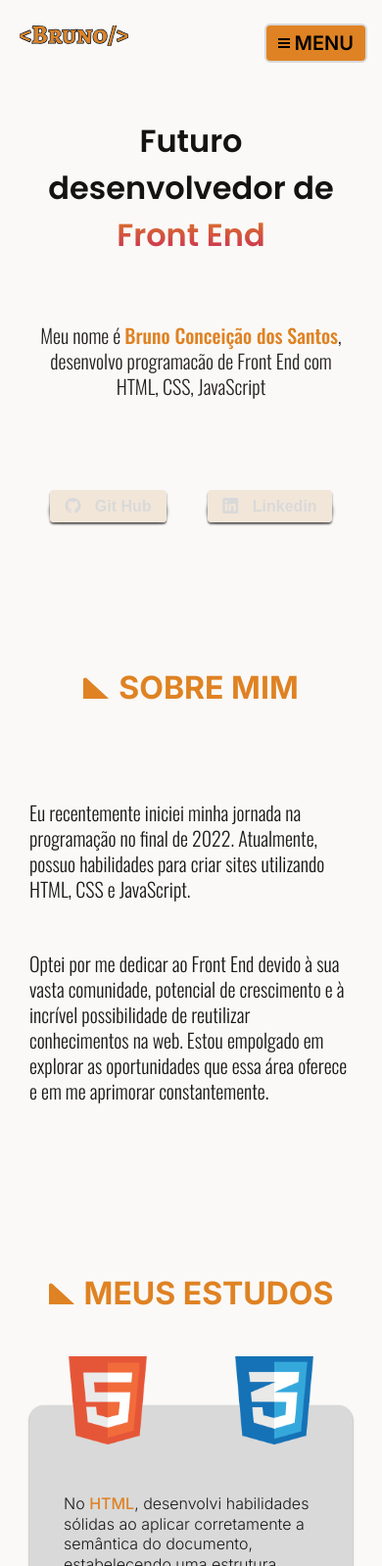
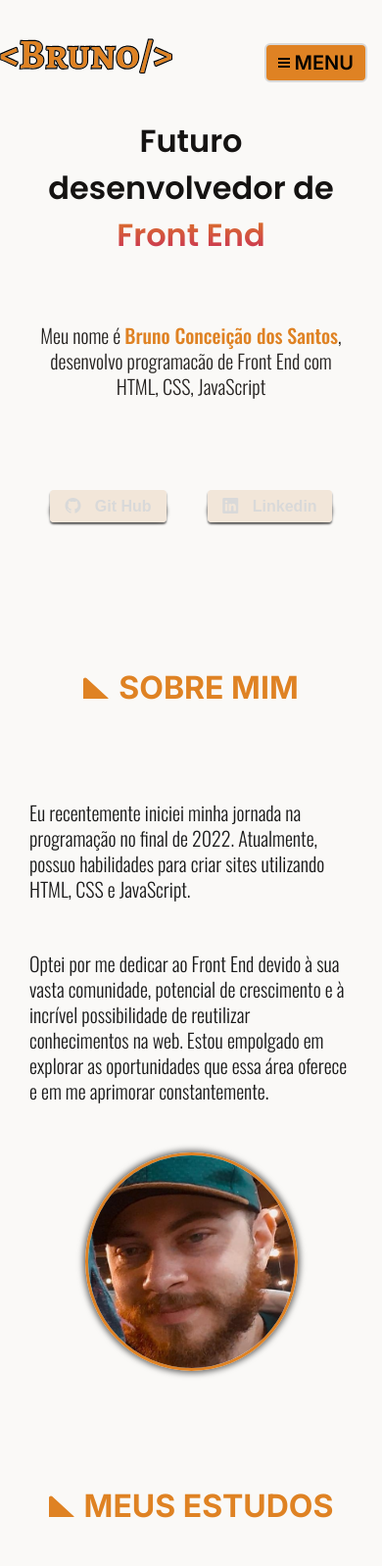
Before and after one commit to BrunoConceica0/Bruno, a website: page index.html in a window 390 px wide. Shown: the top 1598 px of the page at 98% size. Drawn offline with nearby package versions, Linux system fonts and the light colour scheme.

Commit message:
melhoria de foto de perfil

```diff
--- a/css/about-me.css
+++ b/css/about-me.css
@@ -21,7 +21,7 @@
   display: flex;
   object-fit: cover;
   position: center;
-  justify-content: flex-end;
+  justify-content: center;
   z-index: 3;
 }
 .about__me-box::before {
@@ -52,8 +52,10 @@
   .about__me-container {
     grid-template-columns: 1fr;
   }
-  .img-foto {
-    display: none;
+  .img-foto img {
+    border-radius: 50%;
+    border: 3px solid var(--cor-detaque-1);
+    box-shadow: 0 0 6px 2px rgba(0, 0, 0, 0.6);
   }
 }
 @media (max-width: 500px) {
--- a/css/head/header.css
+++ b/css/head/header.css
@@ -1,13 +1,7 @@
 #header {
   padding: 150px 0;
 }
-.header-content img {
-  padding-left: 20px;
-}
 .header-content {
-  display: flex;
-  justify-content: space-between;
-  align-items: center;
   position: fixed;
   top: -1px;
   left: 0;
@@ -16,6 +10,13 @@
   margin: 0 auto;
   height: 10vw;
   padding: 20px 0;
+}
+.header-menu {
+  display: flex;
+  justify-content: space-between;
+  align-items: center;
+  max-width: 1100px;
+  margin: 0 auto;
 }
 .navegacao ul {
   display: flex;
@@ -54,15 +55,17 @@
 .introduction-content {
   text-align: center;
   margin-top: 120px;
-  & h1 {
-    color: var(--cor-titulo);
-  }
+}
 
-  & p {
-    margin-top: 65px;
-    color: var(--cor-subtitulo);
-  }
+.introduction-content h1 {
+  color: var(--cor-titulo);
 }
+
+.introduction-content p {
+  margin-top: 65px;
+  color: var(--cor-subtitulo);
+}
+
 .links-extremos {
   margin-top: 100px;
 }
@@ -94,6 +97,12 @@
   .links-extremos span {
     padding: 0 10px;
   }
+  .header-menu {
+    height: 40px;
+  }
+  .header-content {
+    padding: 40px 0;
+  }
 }
 @media (max-width: 600px) {
   #header .header-content li {
@@ -109,12 +118,8 @@
   #header {
     padding: 30px 0 30px 0;
   }
-  .header-img img {
-    width: 65%;
-    height: 65%;
-  }
+
   .links-extremos span {
     padding: 0 5px;
   }
 }
-/* animação key */
--- a/css/head/scrolling.css
+++ b/css/head/scrolling.css
@@ -4,5 +4,5 @@
 }
 
 [data-scrolling] {
-  transition: 1s;
+  transition: 0.3s;
 }
--- a/css/project.css
+++ b/css/project.css
@@ -41,8 +41,6 @@
 }
 #project .project-site img {
   border-radius: 15px 15px 0 0;
-  /* height: 24vh;
-  width: 46vw; */
   object-fit: cover;
   object-position: center;
 }
--- a/css/utilidades/componentes.css
+++ b/css/utilidades/componentes.css
@@ -21,7 +21,6 @@
 }
 .btn:hover {
   background: linear-gradient(var(--cor-detaque-1), var(--cor-detaque-2));
-
   color: var(--cor-0);
   transform: scale(1.1);
   transition: 0.5s;
--- a/css/utilidades/cores.css
+++ b/css/utilidades/cores.css
@@ -7,7 +7,7 @@
   --cor-texto: #1a1a1a;
   --cor-fucos: #d4d4d4;
   /* paleta de cores  */
-  --cor-0: #;
+  --cor-0: #fffefd;
   --cor-1: #f2e6d9;
   --cor-2: #ecb379;
   --cor-3: #de7f23;
@@ -15,7 +15,7 @@
   --cor-5: #de4323;
   --cor-6: #9c5a17;
   --cor-7: #59330d;
-  --cor-8: #D9D9D9;
+  --cor-8: #d9d9d9;
   --cor-9: #f2e6d9;
 }
 @media (prefers-color-scheme: dark) {
--- a/index.html
+++ b/index.html
@@ -17,6 +17,7 @@
 <body>
   <header id="header">
     <main class="header-content" data-scrolling>
+      <div class="header-menu">
         <div class="header-img">
           <img src="./img/icons/Bruno-Marca.svg" alt="Logotipo" width="176" height="57">
         </div>
@@ -30,6 +31,7 @@
             <li><a href="#contact">contato</a></li>
           </ul>
         </nav>
+      </div>
     </main>
     <div class="introduction-content container">
       <h1 class="font-pop-g-4 ">Futuro desenvolvedor de<br> <span class="liner">Front End</span></h1>
@@ -55,8 +57,14 @@
         <p class="font-os-r-1">Optei por me dedicar ao Front End devido à sua vasta comunidade, potencial de crescimento e à incrível possibilidade de reutilizar conhecimentos na web. Estou empolgado em explorar as oportunidades que essa área oferece e em me aprimorar constantemente.</p>
       </div>
       <div class="img-foto">
-        <img src="./img/fotos/foto-perfil.png" alt="Bruno" width="473" height="843">
+        <picture>
+          <source srcset="./img/fotos/foto-perfil-2.jpeg" media="(max-width: 850px)">
+          <img src="./img/fotos/foto-perfil-1.png" alt="Bruno" width="473" height="843">
+
+
+        </picture>
       </div>
+
   </article>
 
   <article id="studies" class="section my-studies" aria-labelledby=" my-studies" data-scroll="section">
```
Also changed, not shown: img/fotos/foto-perfil-1.png (renamed from img/fotos/foto-perfil.png), img/fotos/foto-perfil-2.jpeg (added). Lines whose indentation alone changed are shown as unchanged.
